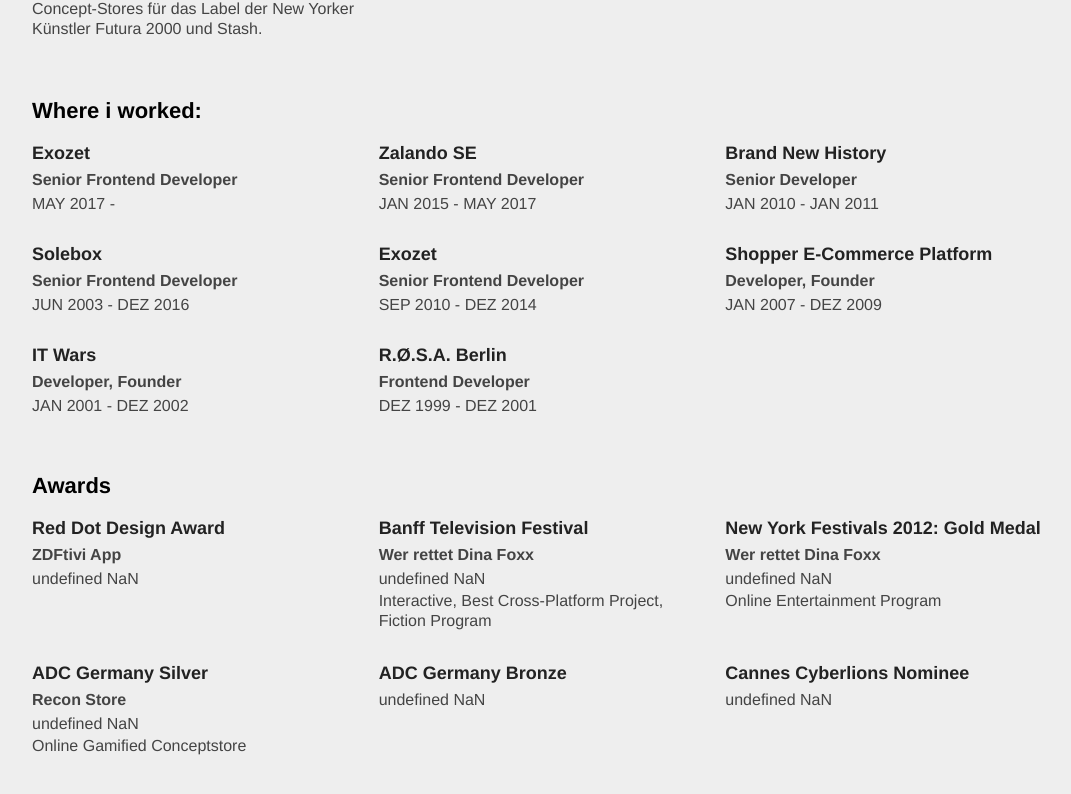
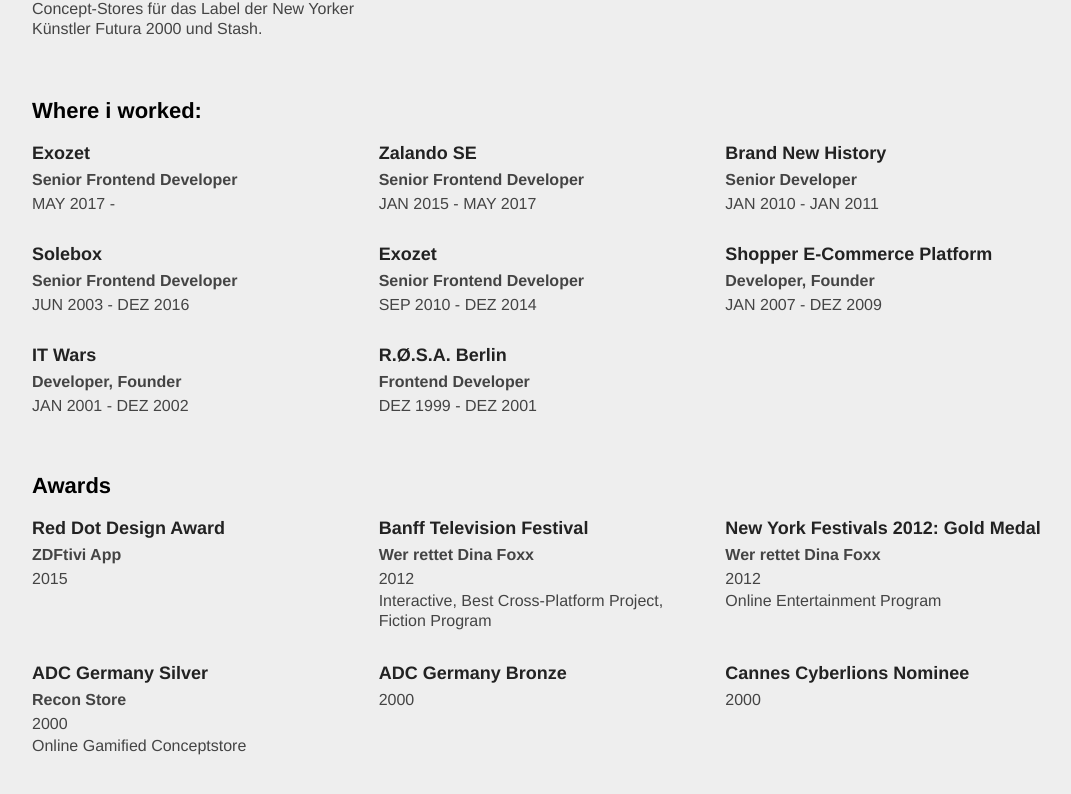
Before and after one commit to campsafari/campsafari.github.io, a React (Create React App) app: page / in a window 1280 px wide. Shown: the part 1371-2165 px from the top of the page, without its empty margins (96-1167 px from the left). Built offline with nearby package versions, Linux system fonts and the light colour scheme; a web font is replaced by a local one.

Commit message:
changed date format

```diff
--- a/src/App.js
+++ b/src/App.js
@@ -92,7 +92,7 @@
                         key={ index }
                         title={ item.title }
                         subtitle={ item.project }
-                        date={ formatDate( item.date ) }
+                        date={ item.date }
                         details={ item.description }
                     />
                 ) }
```
